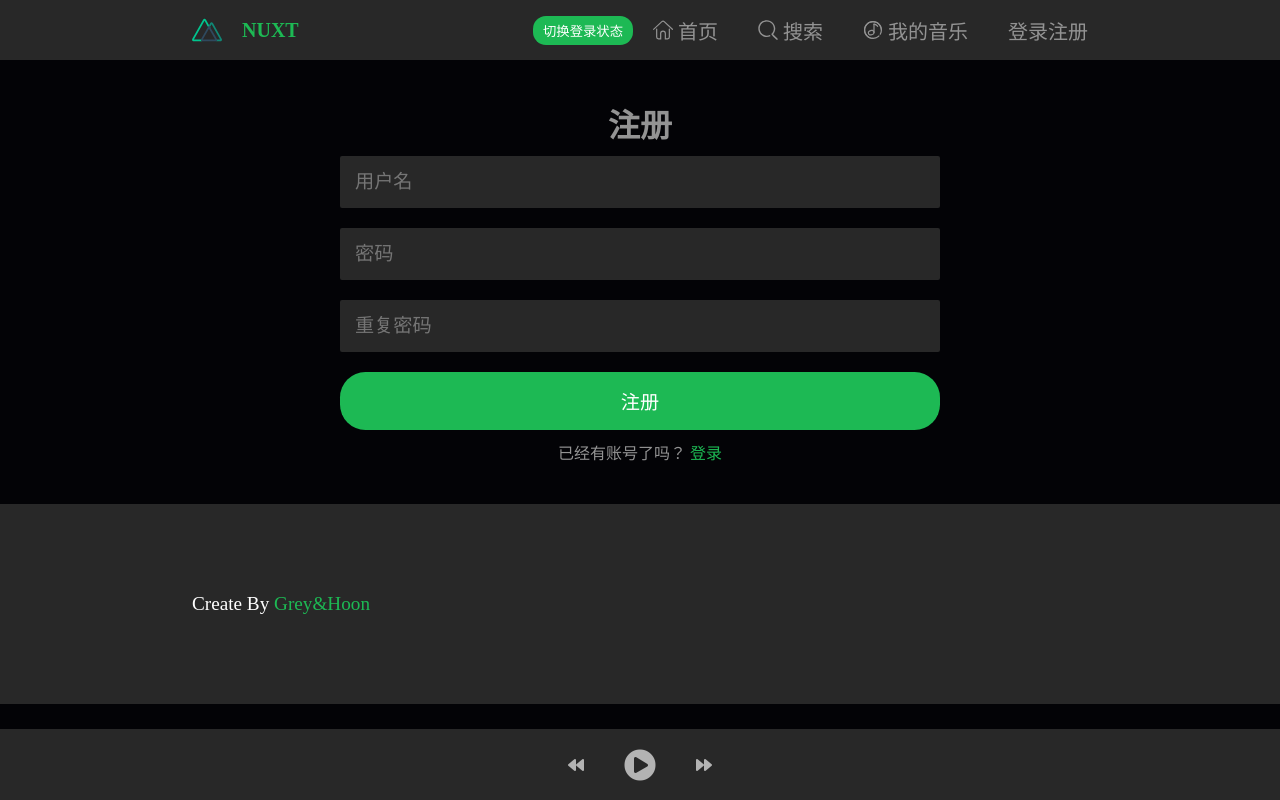
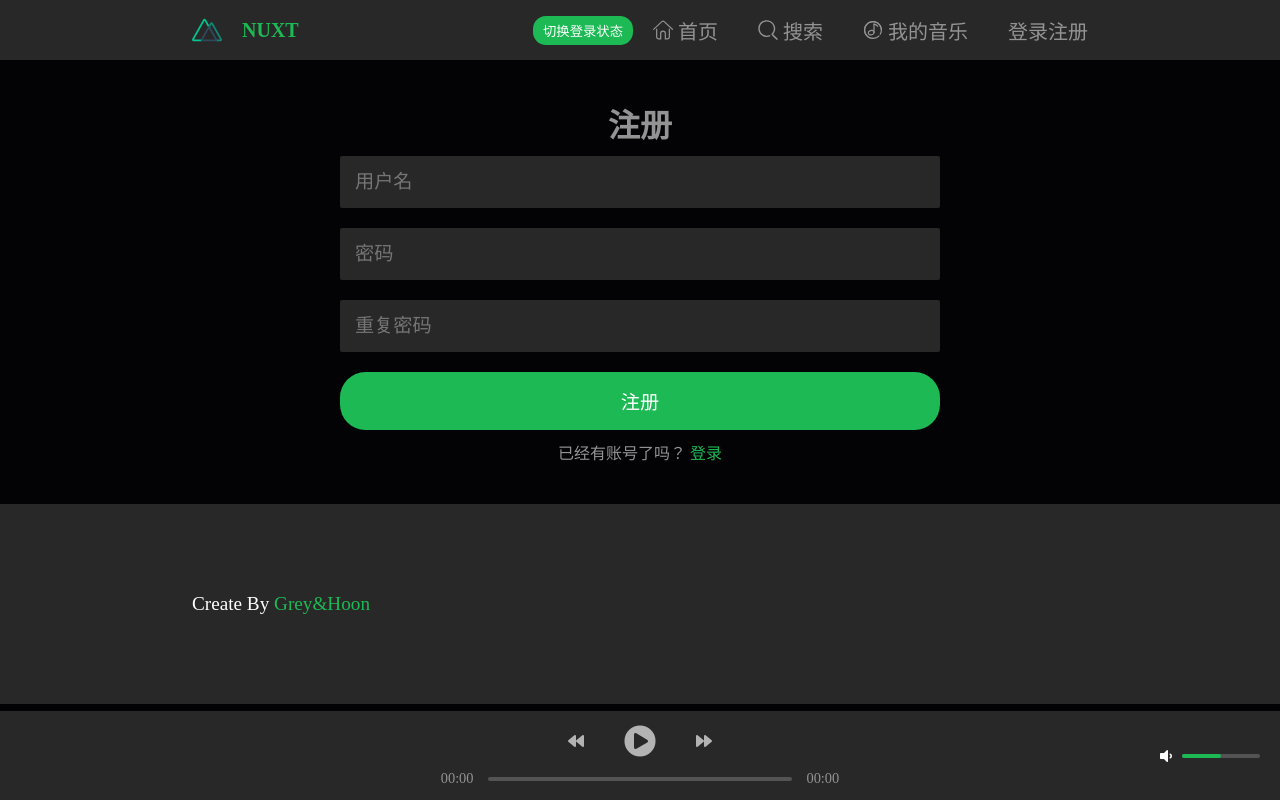
Before and after one commit to jellli/web-music-client, a Nuxt app: page /register in a window 1280 px wide. Built offline with nearby package versions, Linux system fonts and the light colour scheme.

Commit message:
完成播放器基本功能

```diff
--- a/components/player.vue
+++ b/components/player.vue
@@ -1,6 +1,6 @@
 <template>
   <div class="player">
-    <audio :src="this.playUrl" id="player"></audio>
+    <audio :src="this.playUrl" id="player" @timeupdate="timeLine"></audio>
     <div class="player-song-data" v-if="JSON.stringify(data) !== '{}'">
       <div class="player-song-cover">
         <img :src="data.al.picUrl" />
@@ -22,6 +22,7 @@
     </div>
     <div class="song-fake-data" v-else></div>
     <div class="song-ctrl">
+      <div class="btns">
         <i class="fas fa-backward"></i>
         <i
           class="fas fa-play-circle"
@@ -31,7 +32,37 @@
         <i class="fas fa-pause-circle" @click="play" v-else></i>
         <i class="fas fa-forward"></i>
       </div>
-    <div class="song-nav"></div>
+      <div class="progress">
+        <span>
+          {{ this.$formatTime(currentTime) }}
+        </span>
+        <div class="progress-bar" id="pr" @click="setProgress">
+          <div
+            class="current-progress"
+            :style="`width:${(currentTime / duration) * 100}%`"
+          ></div>
+        </div>
+        <span v-if="!isNaN(duration)">
+          {{ this.$formatTime(duration) }}
+        </span>
+        <span v-else>
+          00:00
+        </span>
+      </div>
+    </div>
+    <div class="song-nav">
+      <div class="volume">
+        <i class="fas fa-volume-mute" v-if="this.volume === 0"></i>
+        <i class="fas fa-volume-down" v-if="this.volume <= 0.5"></i>
+        <i
+          class="fas fa-volume-up"
+          v-if="this.volume <= 1 && this.volume > 0.5"
+        ></i>
+        <div class="volume-bar" @click="setVolume" id="vo">
+          <div class="current-volume" :style="`width:${volume * 100}%`"></div>
+        </div>
+      </div>
+    </div>
   </div>
 </template>
 <script>
@@ -39,7 +70,10 @@ export default {
   data() {
     return {
       playUrl: "",
-      data: {}
+      data: {},
+      currentTime: 0,
+      duration: 0,
+      volume: 0.5
     };
   },
   methods: {
@@ -51,6 +85,24 @@ export default {
         player.play();
         this.$store.commit("togglePlayingState");
       }
+    },
+    timeLine() {
+      this.currentTime = player.currentTime;
+      this.duration = player.duration;
+      if (player.currentTime === player.duration) {
+        player.currentTime = 0;
+        this.$store.commit("togglePlayingState");
+      }
+    },
+    setProgress(event) {
+      if (this.$store.state.isPlaying === false) {
+        this.$store.commit("togglePlayingState");
+      }
+      player.currentTime = this.duration * (event.offsetX / pr.clientWidth);
+    },
+    setVolume(event) {
+      player.volume = event.offsetX / vo.clientWidth;
+      this.volume = player.volume;
     }
   },
   computed: {
@@ -93,14 +145,17 @@ export default {
   },
   mounted() {
     const player = document.getElementById("player");
+    const pr = document.getElementById("pr");
+    const vo = document.getElementById("vo");
   }
 };
 </script>
 
 <style lang="scss" scoped>
+$height: 90px;
 .player {
   width: 100vw;
-  height: 72px;
+  height: $height;
   position: fixed;
   bottom: 0;
   display: grid;
@@ -113,8 +168,8 @@ export default {
   align-items: center;
 }
 .player-song-cover {
-  width: 72px;
-  height: 72px;
+  width: $height;
+  height: $height;
   flex-shrink: 0;
   margin-right: 20px;
   img {
@@ -142,7 +197,12 @@ export default {
   }
 }
 .song-ctrl {
-  height: 72px;
+  height: $height;
+  display: flex;
+  flex-direction: column;
+  justify-content: space-evenly;
+  align-items: center;
+  .btns {
     display: flex;
     justify-content: center;
     align-items: center;
@@ -155,4 +215,59 @@ export default {
       }
     }
   }
+  .progress {
+    width: 100%;
+    display: grid;
+    align-items: center;
+    justify-items: center;
+    grid-template-columns: 1fr 5fr 1fr;
+    cursor: pointer;
+    span {
+      font-size: 0.9rem;
+      color: #939393;
+    }
+  }
+  .progress-bar {
+    width: 100%;
+    height: 4px;
+    border-radius: 2px;
+    background: #535353;
+    cursor: pointer;
+  }
+  .current-progress {
+    width: 0;
+    height: 100%;
+    border-radius: inherit;
+    background: #1db954;
+    transition: all ease 0.2s;
+  }
+}
+.song-nav {
+  display: flex;
+  padding: 20px;
+  justify-content: flex-end;
+  align-items: center;
+}
+.volume {
+  display: flex;
+  align-items: center;
+  width: 100px;
+  i {
+    margin-right: 10px;
+  }
+}
+.volume-bar {
+  width: 100%;
+  height: 4px;
+  border-radius: 2px;
+  background: #535353;
+  cursor: pointer;
+  .current-volume {
+    width: 0;
+    height: 100%;
+    border-radius: inherit;
+    background: #1db954;
+    transition: all ease 0.2s;
+  }
+}
 </style>
--- a/pages/Search.vue
+++ b/pages/Search.vue
@@ -92,7 +92,6 @@ export default {
           album_pic
         });
       });
-      console.log(temp);
       this.result = temp;
     }
   },
--- a/plugins/helpers.js
+++ b/plugins/helpers.js
@@ -8,3 +8,14 @@ Vue.prototype.$pause = () => {
   const player = document.getElementById("player");
   player.pause();
 };
+Vue.prototype.$formatTime = time => {
+  let minute = Math.floor(time / 60);
+  let second = Math.floor(time % 60);
+  if (minute < 10) {
+    minute = `0${minute}`;
+  }
+  if (second < 10) {
+    second = `0${second}`;
+  }
+  return `${minute}:${second}`;
+};
```
Lines whose indentation alone changed are shown as unchanged.
